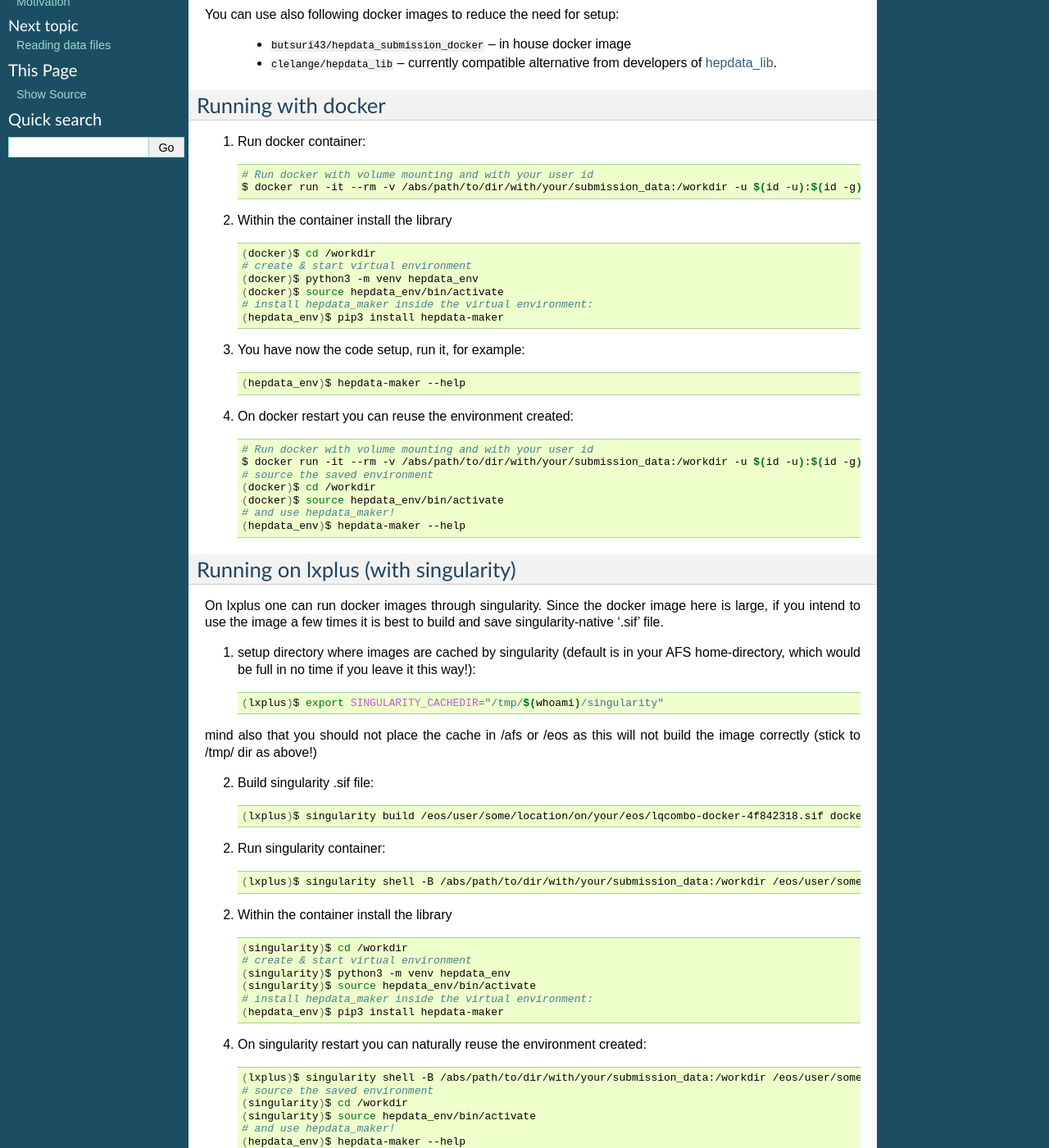
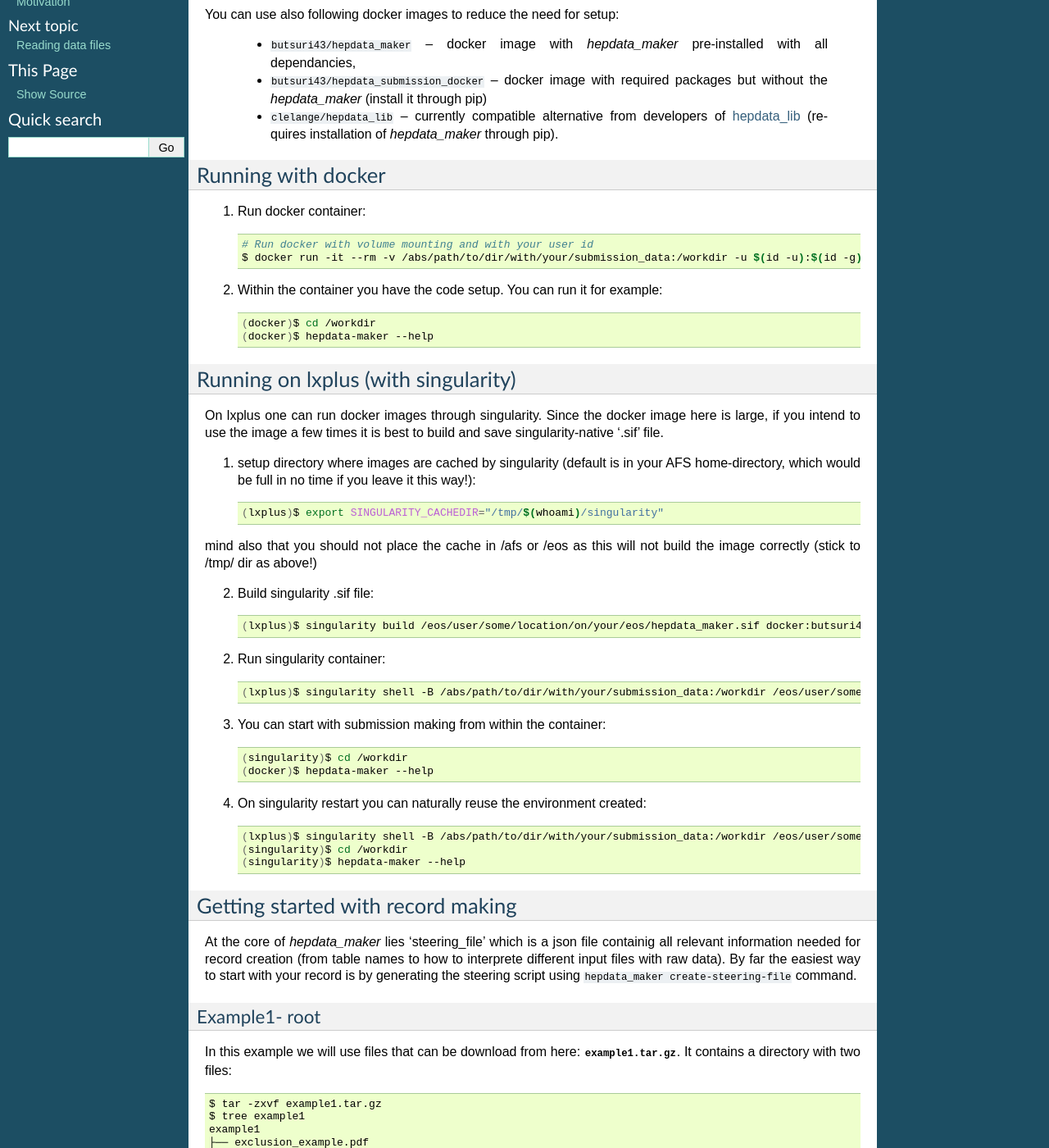
Before and after one commit to butsuri43/hepdata_maker, a Sphinx documentation site: the page built from docs/getting_started.rst, in a window 1280 px wide and 1400 px high, scrolled down 373 px. Shown: the whole window at 82% size. Built offline with Sphinx 7.4.7, drawn with Linux system fonts in a browser that asks for light colours.

Commit message:
Updating documentation on running on the package docker images

```diff
--- a/docs/getting_started.rst
+++ b/docs/getting_started.rst
@@ -20,8 +20,9 @@ Apart from python libraries installed with pip `hepdata_maker` needs:
 
 You can use also following docker images to reduce the need for setup:
 
-  - ``butsuri43/hepdata_submission_docker`` -- in house docker image
-  - ``clelange/hepdata_lib`` -- currently compatible alternative from developers of `hepdata_lib <https://github.com/HEPData/hepdata_lib>`_.
+  - ``butsuri43/hepdata_maker`` -- docker image with `hepdata_maker` pre-installed with all dependancies,
+  - ``butsuri43/hepdata_submission_docker`` -- docker image with required packages but without the `hepdata_maker` (install it through pip)
+  - ``clelange/hepdata_lib`` -- currently compatible alternative from developers of `hepdata_lib <https://github.com/HEPData/hepdata_lib>`_ (requires installation of `hepdata_maker` through pip).
 
 Running with docker
 -------------------
@@ -31,37 +32,14 @@ Running with docker
    .. code-block:: Bash
 
       # Run docker with volume mounting and with your user id
-      $ docker run -it --rm -v /abs/path/to/dir/with/your/submission_data:/workdir -u $(id -u):$(id -g) butsuri43/hepdata_submission_docker /bin/bash
+      $ docker run -it --rm -v /abs/path/to/dir/with/your/submission_data:/workdir -u $(id -u):$(id -g) butsuri43/hepdata_maker /bin/bash
 
-2) Within the container install the library
+2) Within the container you have the code setup. You can run it for example:
 
    .. code-block:: Bash
 
       (docker)$ cd /workdir
-      # create & start virtual environment
-      (docker)$ python3 -m venv hepdata_env
-      (docker)$ source hepdata_env/bin/activate
-      # install hepdata_maker inside the virtual environment:
-      (hepdata_env)$ pip3 install hepdata-maker
-
-3) You have now the code setup, run it, for example:
-
-   .. code-block:: Bash
-
-      (hepdata_env)$ hepdata-maker --help
-
-4) On docker restart you can reuse the environment created:
-
-   .. code-block:: Bash
-
-      # Run docker with volume mounting and with your user id
-      $ docker run -it --rm -v /abs/path/to/dir/with/your/submission_data:/workdir -u $(id -u):$(id -g) butsuri43/hepdata_submission_docker /bin/bash
-      # source the saved environment
-      (docker)$ cd /workdir
-      (docker)$ source hepdata_env/bin/activate
-      # and use hepdata_maker!
-      (hepdata_env)$ hepdata-maker --help
-
+      (docker)$ hepdata-maker --help
 
 Running on lxplus (with singularity)
 ------------------------------------
@@ -80,35 +58,28 @@ mind also that you should not place the cache in /afs or /eos as this will not b
 
    .. code-block:: Bash
 
-      (lxplus)$ singularity build /eos/user/some/location/on/your/eos/lqcombo-docker-4f842318.sif docker:butsuri43/hepdata_submission_docker
+      (lxplus)$ singularity build /eos/user/some/location/on/your/eos/hepdata_maker.sif docker:butsuri43/hepdata_maker
 
 2) Run singularity container:
 
    .. code-block:: Bash
 
-      (lxplus)$ singularity shell -B /abs/path/to/dir/with/your/submission_data:/workdir /eos/user/some/location/on/your/eos/lqcombo-docker-4f842318.sif
+      (lxplus)$ singularity shell -B /abs/path/to/dir/with/your/submission_data:/workdir /eos/user/some/location/on/your/eos/hepdata_maker.sif
 
-2) Within the container install the library
+3) You can start with submission making from within the container:
 
    .. code-block:: Bash
 
       (singularity)$ cd /workdir
-      # create & start virtual environment
-      (singularity)$ python3 -m venv hepdata_env
-      (singularity)$ source hepdata_env/bin/activate
-      # install hepdata_maker inside the virtual environment:
-      (hepdata_env)$ pip3 install hepdata-maker
+      (docker)$ hepdata-maker --help
 
 4) On singularity restart you can naturally reuse the environment created:
 
    .. code-block:: Bash
 
-      (lxplus)$ singularity shell -B /abs/path/to/dir/with/your/submission_data:/workdir /eos/user/some/location/on/your/eos/lqcombo-docker-4f842318.sif
-      # source the saved environment
+      (lxplus)$ singularity shell -B /abs/path/to/dir/with/your/submission_data:/workdir /eos/user/some/location/on/your/eos/hepdata_maker.sif
       (singularity)$ cd /workdir
-      (singularity)$ source hepdata_env/bin/activate
-      # and use hepdata_maker!
-      (hepdata_env)$ hepdata-maker --help
+      (singularity)$ hepdata-maker --help
 
 Getting started with record making
 ----------------------------------
```
